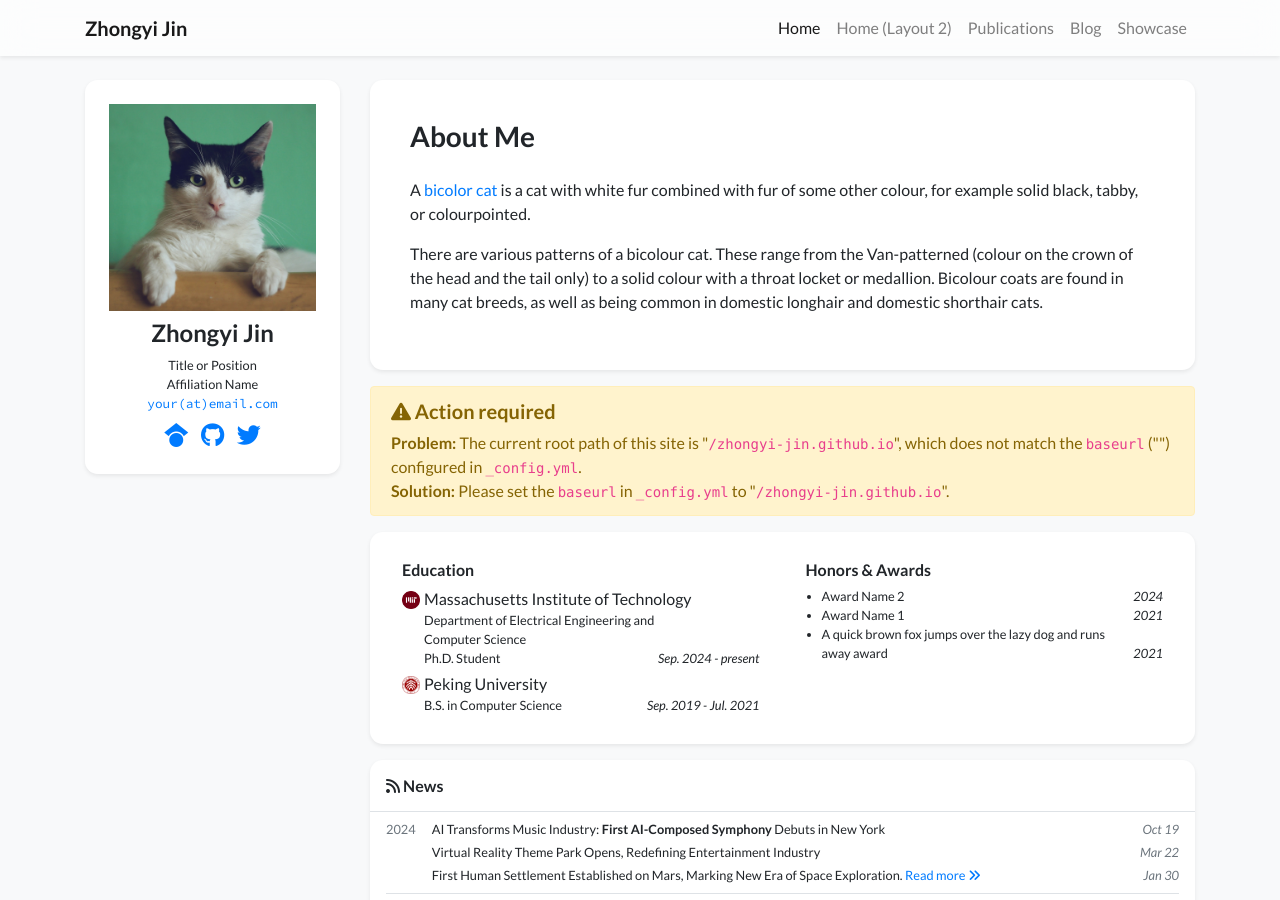
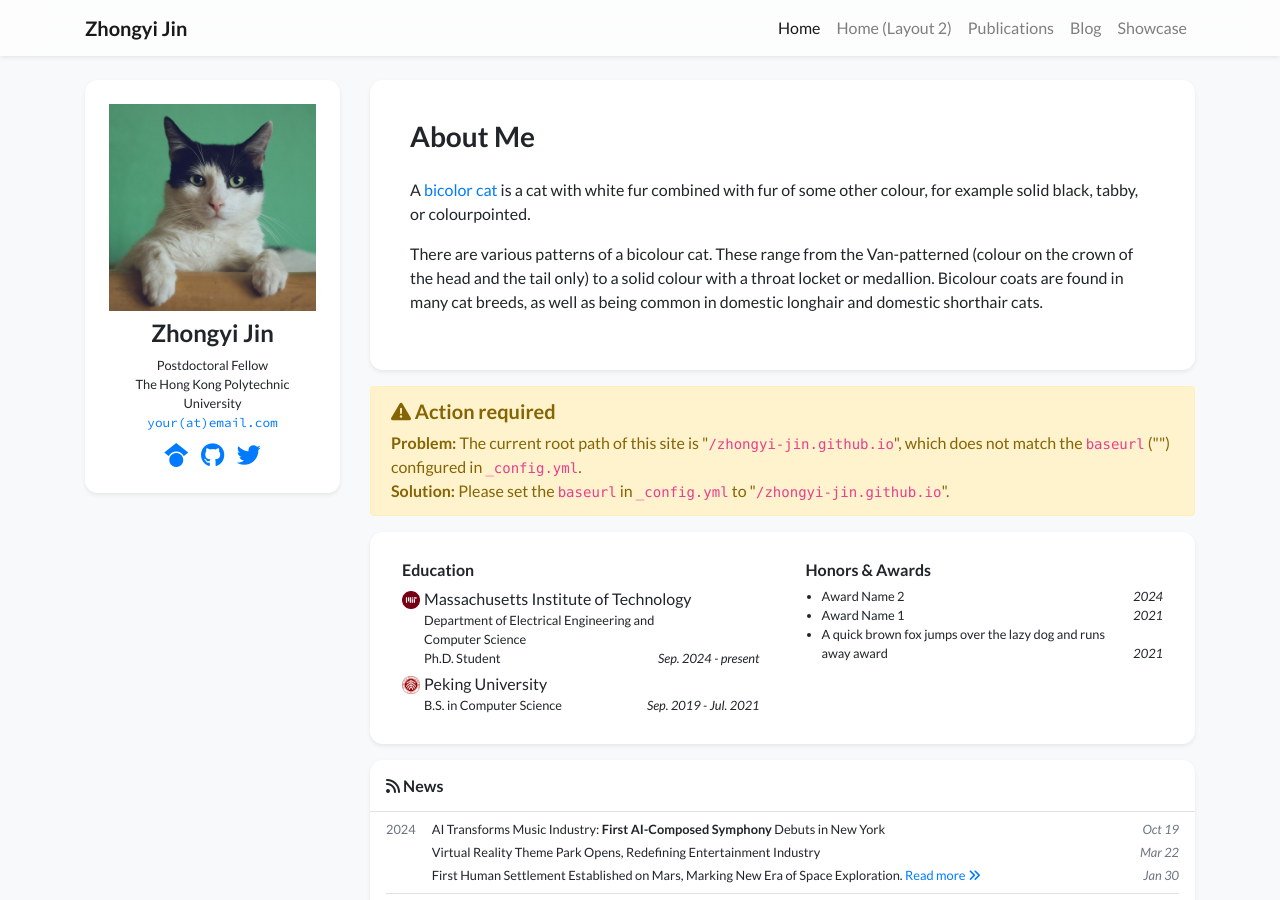
Before and after one commit to zhongyi-jin/zhongyi-jin.github.io, a Jekyll site: the page built from index.html, in a window 1280 px wide and 900 px high. Built offline with Jekyll 4.4.1, drawn with Linux system fonts in a browser that asks for light colours; nearby versions of some CDN libraries; a style sheet for code colours, icons or effects is not loaded.

Commit message:
Update profile.yml

```diff
--- a/_data/profile.yml
+++ b/_data/profile.yml
@@ -3,8 +3,8 @@ secondary_name: ""
 navbar_name: "Zhongyi Jin"
 
 positions:
-- name: Title or Position
-- name: Affiliation Name
+- name: Postdoctoral Fellow
+- name: The Hong Kong Polytechnic University
   logo: /assets/images/badges/MIT_Social_circle.png  # Logo is optional
 
 
```
